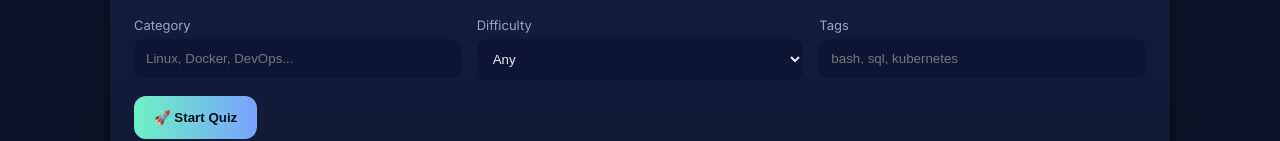
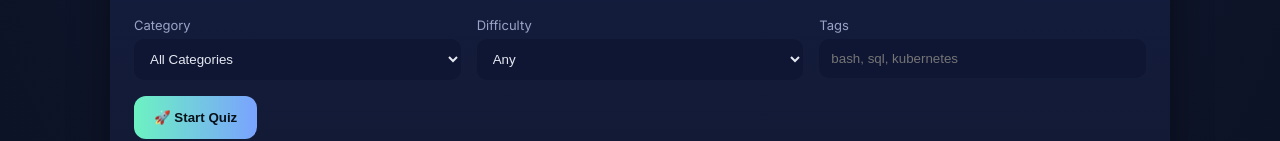
Before and after one commit to shekhar-mohit/TechQuiz-Pro, a plain HTML site: page index.html in a window 1280 px wide. Shown: the part 197-338 px from the top of the page. Drawn offline with Linux system fonts and the light colour scheme.

Commit message:
Update index.html

```diff
--- a/index.html
+++ b/index.html
@@ -171,7 +171,18 @@
 
         <div>
           <label>Category</label>
-          <input id="category" placeholder="Linux, Docker, DevOps..." />
+          <select id="category">
+            <option value="">All Categories</option>
+            <option value="Linux">Linux</option>
+            <option value="DevOps">DevOps</option>
+            <option value="Docker">Docker</option>
+            <option value="SQL">SQL</option>
+            <option value="CMS">CMS</option>
+            <option value="Code">Code</option>
+            <option value="Cloud">Cloud</option>
+            <option value="Networking">Networking</option>
+            <option value="Security">Security</option>
+          </select>
         </div>
         <div>
           <label>Difficulty</label>
```
